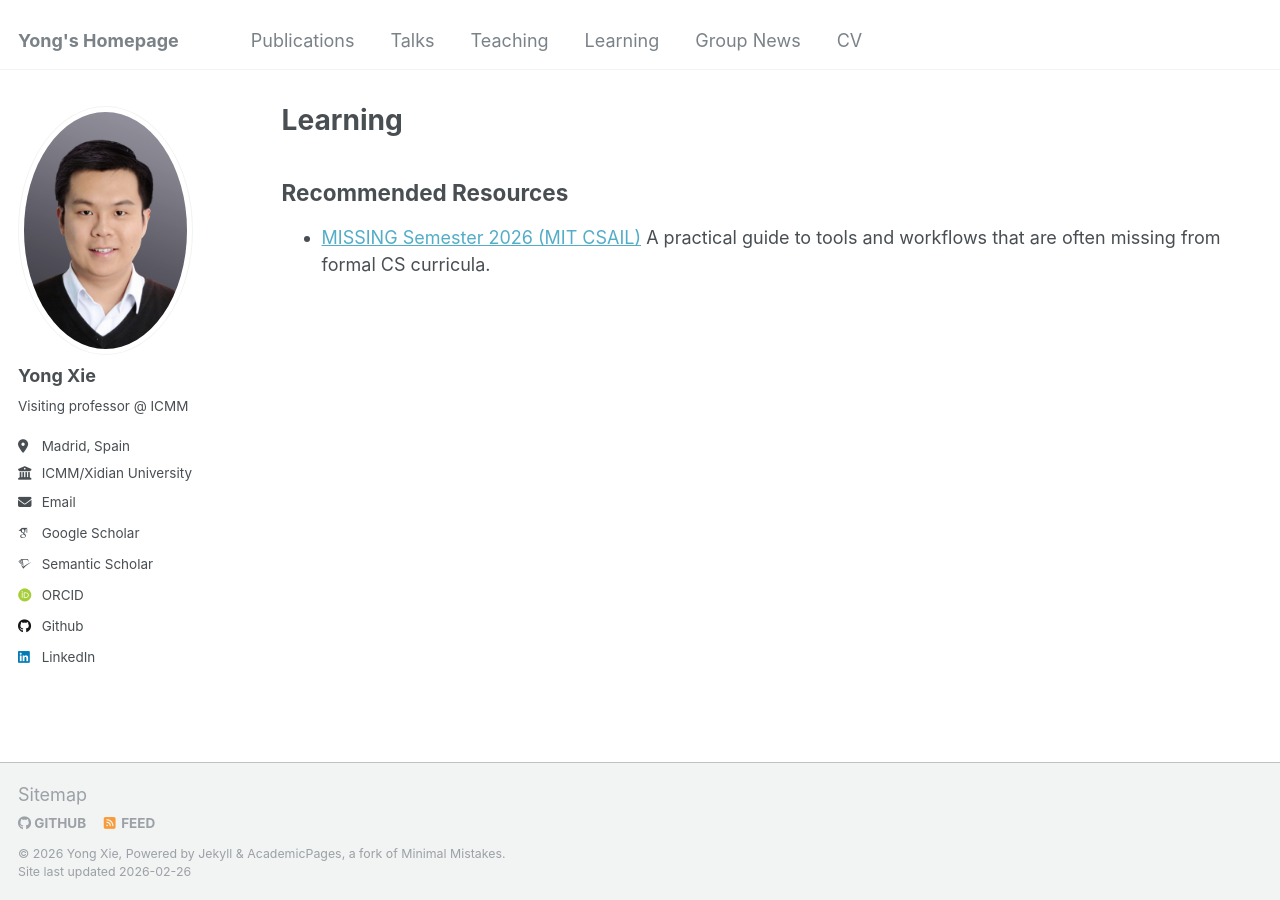
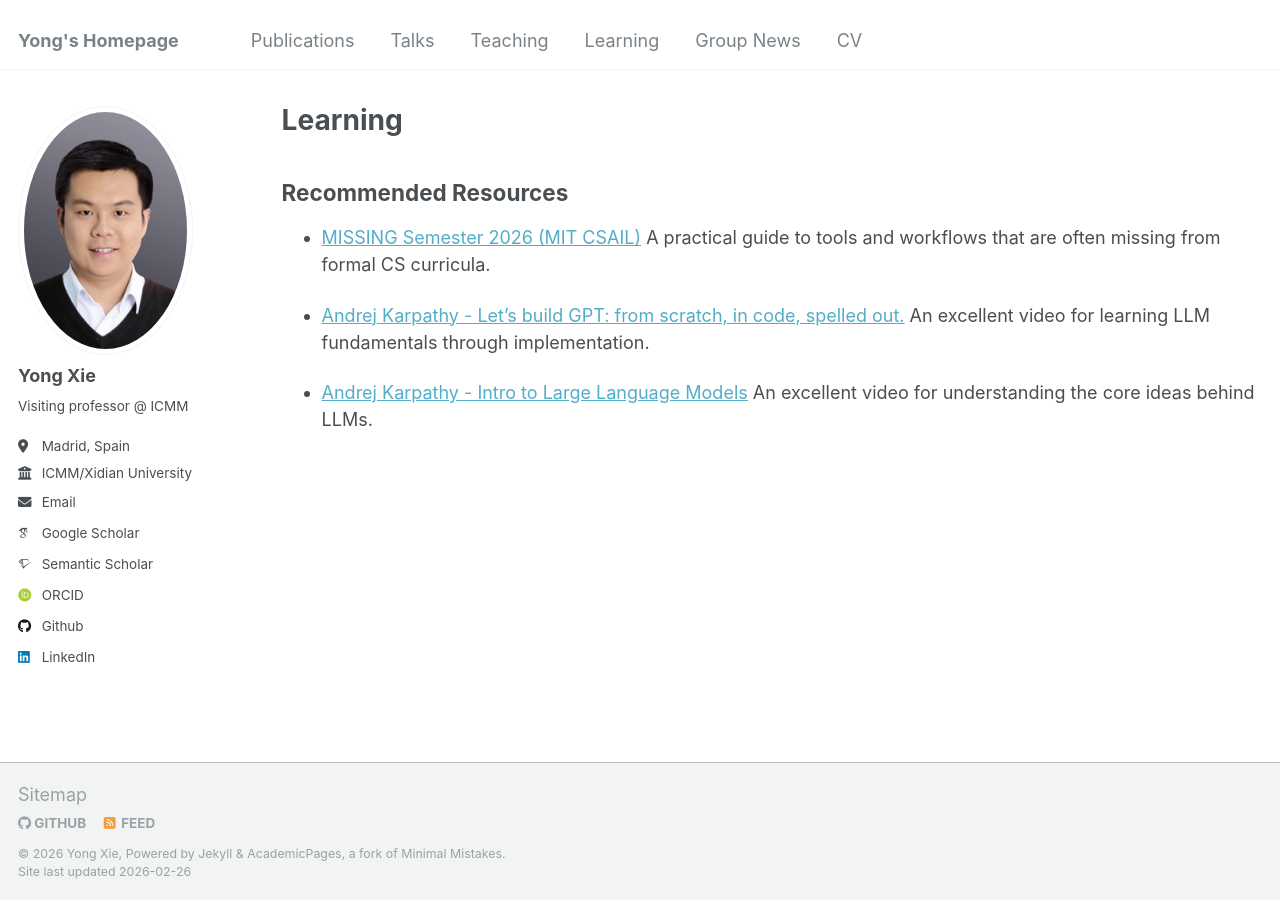
Before and after one commit to YongXie-ICMM/yongxie-icmm.github.io, a Jekyll site: the page built from _pages/learning.md, in a window 1280 px wide. Built offline with Jekyll 4.4.1, drawn with Linux system fonts in a browser that asks for light colours; some web fonts are replaced.

Commit message:
Add Andrej Karpathy LLM videos to Learning resources

```diff
--- a/_pages/learning.md
+++ b/_pages/learning.md
@@ -9,3 +9,9 @@ author_profile: true
 
 - [MISSING Semester 2026 (MIT CSAIL)](https://missing.csail.mit.edu/2026/)
   A practical guide to tools and workflows that are often missing from formal CS curricula.
+
+- [Andrej Karpathy - Let's build GPT: from scratch, in code, spelled out.](https://www.youtube.com/watch?v=LCEmiRjPEtQ)
+  An excellent video for learning LLM fundamentals through implementation.
+
+- [Andrej Karpathy - Intro to Large Language Models](https://www.youtube.com/watch?v=7xTGNNLPyMI&t=6315s)
+  An excellent video for understanding the core ideas behind LLMs.
```
